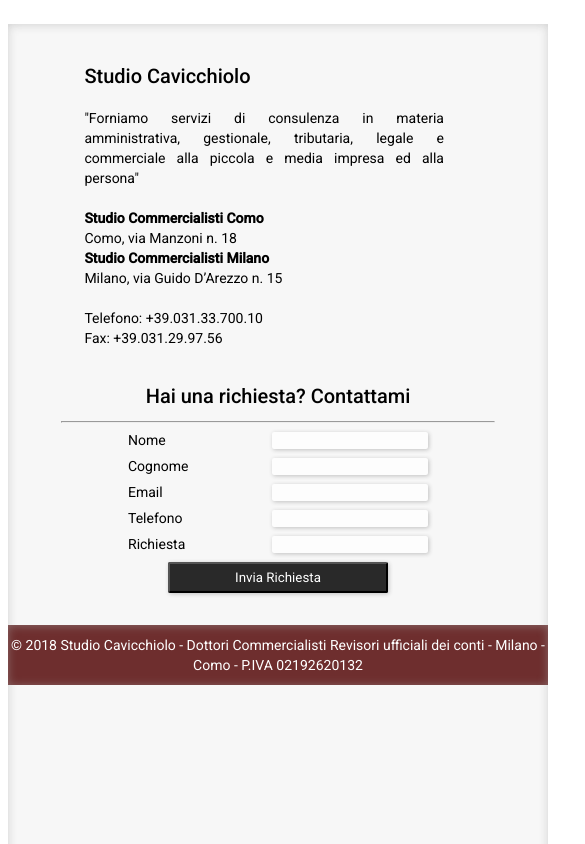
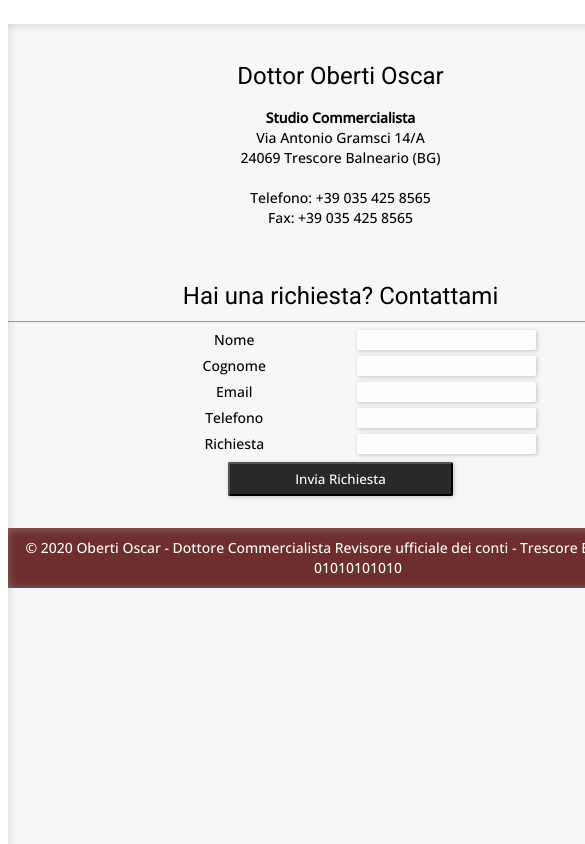
Before and after one commit to marco-bertelli/sitoCommercialista, an Angular app in the folder sitoCommercialista/: page /footer in a window 390 px wide. Shown: the top 844 px of the page, 585 px wide, since content can reach past the window. Built offline with nearby package versions, Linux system fonts and the light colour scheme; what angular-bootstrap-md would draw is missing.

Commit message:
sistemato font e un po' tutto

```diff
--- a/sitoCommercialista/src/app/features/footer/footer.component.html
+++ b/sitoCommercialista/src/app/features/footer/footer.component.html
@@ -2,20 +2,18 @@
   <div class="container">
     <div class="container-left">
       <div class="content">
-        <h2>Studio Cavicchiolo</h2>
-        <p>"Forniamo servizi di consulenza in materia amministrativa, gestionale, tributaria,
-          legale e commerciale alla piccola e media impresa ed alla persona"</p> <br>
-        <p class="boldtext">Studio Commercialisti Como</p>
-        <p>Como, via Manzoni n. 18</p>
-        <p class="boldtext">Studio Commercialisti Milano</p>
-        <p>Milano, via Guido D’Arezzo n. 15</p> <br>
-        <p>Telefono: +39.031.33.700.10</p>
-        <p>Fax: +39.031.29.97.56</p>
+        <h1>Dottor Oberti Oscar</h1>
+        <p class="boldtext">Studio Commercialista</p>
+        <p>Via Antonio Gramsci 14/A</p>
+        <p>24069 Trescore Balneario (BG)</p>
+        <p><br />Telefono: +39 035 425 8565</p>
+        <p>Fax: +39 035 425 8565</p>
+        <img src="">
       </div>
     </div>
     <div class="container-right">
       <div class="title">
-        <h2 id="titolo">Hai una richiesta? Contattami</h2>
+        <h1 id="titolo">Hai una richiesta? Contattami</h1>
       </div>
       <div class="separator">
         <hr>
@@ -69,7 +67,7 @@
   </div>
   <div class="container-bottom">
     <div class="copyright">
-      <p>© 2018 Studio Cavicchiolo - Dottori Commercialisti Revisori ufficiali dei conti - Milano - Como - P.IVA 02192620132</p>
+      <p>© 2020 Oberti Oscar - Dottore Commercialista Revisore ufficiale dei conti - Trescore Balneario - P.IVA 01010101010</p>
     </div>
   </div>
 </div>
--- a/sitoCommercialista/src/app/features/footer/footer.component.scss
+++ b/sitoCommercialista/src/app/features/footer/footer.component.scss
@@ -1,17 +1,17 @@
 .wrapper {
     background: rgb(247, 247, 247);
     width:100%;
-    min-width: 540px;
     -webkit-box-shadow: 0px 1px 10px 0px rgba(168, 168, 168, 0.48) inset;
     -moz-box-shadow: 0px 1px 10px 0px rgba(168, 168, 168, 0.48) inset;
     box-shadow: 0px 1px 10px 0px rgba(168, 168, 168, 0.48) inset;
     margin-top: 24px;
+    min-width: 700px;
 }
 .container {
     padding-top: 20px;
     padding-bottom: 16px;
+    width: 72%;
 }
-
 .container-bottom {
     background: rgb(110, 46, 46);
     color: white;
@@ -26,22 +26,25 @@
     box-shadow: 0px 1px 10px 0px rgba(168, 168, 168, 0.48) inset;
 }
 
-@media screen and (min-width: 900px) {
+@media screen and (min-width: 1235px) {
     .container {
         display: grid;
         grid-template-columns: 1fr 1fr;
     }
   }
-@media screen and (max-width: 900px) {
+@media screen and (max-width: 1235px) {
     .wrapper {
         display: grid;
         grid-template-rows: 1fr 1fr;
     }
-    .container-left {
-        max-width: 90%;
+    .container {
+        width: 95%;
+    }
+    .content {
+        text-align: center;
     }
     .container-right {
-        max-width: 100%;
+        text-align: center;
     }
   }
 
@@ -71,7 +74,7 @@
     margin-top: -14px;
 }
 hr {
-    width: 80%;
+    width: 100%;
 }
 .send {
     background: rgb(41, 41, 41);
@@ -97,13 +100,12 @@ input {
     padding-top: 16px;
     padding-bottom: 16px;
     display: flex;
-    justify-content: flex-end;
+    justify-content: center;
     text-align: justify;
     font-size: 14px;
 }
 .content {
-    width: 74%;
-    margin-right: 50px;
+    width: 64%;
 }
 p {
     margin-bottom: 0px;
--- a/sitoCommercialista/src/app/features/home/home.component.html
+++ b/sitoCommercialista/src/app/features/home/home.component.html
@@ -63,10 +63,12 @@
   </div>
 
   </div>
-
+  <div class="wrapper">
+    <div class="empty-left"></div>
+    <div class="content-center">
       <h2>Perché è importante essere iscritto all’Albo?</h2>
 
-  <p>“ Io c’ho un cuggino di mi zia che conosce uno che ha una srl che gli tiene la contabbilità per pochi euri ”</p>
+      <p><br />“ Io c’ho un cuggino di mi zia che conosce uno che ha una srl che gli tiene la contabbilità per pochi euri ”</p>
 
       <h3>Allora perché affidarsi ad un commercialista iscritto all’albo?</h3>
 
@@ -81,41 +83,10 @@
           <li>Affidarsi ad un dottore commercialista appartenente all'Albo dà qualche garanzia, non proprio trascurabile.</li>
           <li><a href="http://ricerca.commercialisti.it/RicercaIscritti">Verifica qui se chi svolge adempimenti fiscali è abilitato</a></li>
       </ul>
-
-
-  <!-- roba figa per i tipi che ci lavorano inserisci le immagini-->
-<div class="w3-container w3-padding-64 w3-center" id="team">
-  <h2>Il Nostro studio</h2>
-  <p>capisci la nostra serità conoscendo il nostro personale</p>
-
-  <div class="w3-row"><br>
-
-  <div class="w3-quarter">
-    <img src="/w3images/avatar.jpg" alt="Boss" style="width:45%" class="w3-circle w3-hover-opacity">
-    <h3>Johnny Walker</h3>
-    <p>Web Designer</p>
+  </div>
+  <div class="empty-right"></div>
   </div>
 
-  <div class="w3-quarter">
-    <img src="/w3images/avatar.jpg" alt="Boss" style="width:45%" class="w3-circle w3-hover-opacity">
-    <h3>Rebecca Flex</h3>
-    <p>Support</p>
-  </div>
-
-  <div class="w3-quarter">
-    <img src="/w3images/avatar.jpg" alt="Boss" style="width:45%" class="w3-circle w3-hover-opacity">
-    <h3>Jan Ringo</h3>
-    <p>Boss man</p>
-  </div>
-
-  <div class="w3-quarter">
-    <img src="/w3images/avatar.jpg" alt="Boss" style="width:45%" class="w3-circle w3-hover-opacity">
-    <h3>Kai Ringo</h3>
-    <p>Fixer</p>
-  </div>
-
-  </div>
-  </div>
 <mdb-carousel class="carousel slide carousel-fade" [animation]="'fade'" width="200px">
     <mdb-carousel-item>
       <img class="d-block w-100" src="https://mdbootstrap.com/img/Photos/Slides/img%20(68).jpg" alt="First slide">
--- a/sitoCommercialista/src/app/features/home/home.component.scss
+++ b/sitoCommercialista/src/app/features/home/home.component.scss
@@ -0,0 +1,24 @@
+.wrapper {
+    display: grid;
+    grid-template-columns: 1.1fr 4fr 1.1fr;
+    width: 100%;
+    background: #fff;
+    padding-top: 20px;
+    padding-bottom: 20px;
+    margin-bottom: -140px;
+
+}
+.empty_left {
+    grid-column: 1;
+}
+.full_center {
+    grid-column: 2;
+}
+.empty_right{
+    grid-column: 3;
+}
+.content-center {
+    display: grid;
+    grid-template-columns: 3fr 7fr;
+    grid-template-rows: 0.4fr 0.4fr 1fr;
+}
--- a/sitoCommercialista/src/app/features/menu/menu.component.scss
+++ b/sitoCommercialista/src/app/features/menu/menu.component.scss
@@ -5,6 +5,7 @@
   position: sticky;
   top: 0px;
   width: 100%;
+  min-width: 700px;
   display: grid;
   grid-template-columns: 1.3fr 4fr 0.6fr 0.6fr 0.6fr 0.8fr 0.8fr 1.0fr 2.2fr;
   background: rgb(255, 255, 255);
@@ -15,7 +16,7 @@
   box-shadow: 0px 1px 10px 0px rgba(168, 168, 168, 0.48);
   margin-bottom: 20px;
 }
-.elenco{
+.elenco {
   text-decoration: none;
   padding: 4px;
   transition: all 0.8s;
@@ -23,10 +24,10 @@
   color: rgb(53, 52, 52);
   border: 2px solid transparent;
   margin-right: 0;
-  font-size: 1.2em;
+  font-size: 1.3em;
   float: left;
 }
-.elenco:hover{
+.elenco:hover {
   border-bottom: 2px solid rgb(112, 17, 17);
 }
 
@@ -74,7 +75,7 @@
 .title-top {
   grid-column: 2;
   display: block;
-  margin-top:9px;
+  margin-top: 8px;
 }
 
 
@@ -110,7 +111,7 @@
 
 .dropdown-content {
   display: none;
-  margin-top: 360px;
+  margin-top: 326px;
   position: absolute;
   background-color: #ffffff;
   min-width: 245px;
--- a/sitoCommercialista/src/index.html
+++ b/sitoCommercialista/src/index.html
@@ -8,6 +8,7 @@
   <link rel="icon" type="image/x-icon" href="favicon.ico">
   <link href="https://fonts.googleapis.com/css?family=Roboto:300,400,500&display=swap" rel="stylesheet">
   <link href="https://fonts.googleapis.com/icon?family=Material+Icons" rel="stylesheet">
+  <link href="https://fonts.googleapis.com/css2?family=Open+Sans:wght@500&display=swap" rel="stylesheet">
 </head>
 <body class="mat-typography">
   <app-root></app-root>
--- a/sitoCommercialista/src/styles.scss
+++ b/sitoCommercialista/src/styles.scss
@@ -1,4 +1,8 @@
 /* You can add global styles to this file, and also import other style files */
 
 html, body { height: 100%; }
-* {font-family: Roboto, "Helvetica Neue", sans-serif; }
+* {
+    font-family: 'Open Sans', sans-serif;
+}
+
+.wrapper { min-width: 700px; }
```
Lines whose indentation alone changed are shown as unchanged.
